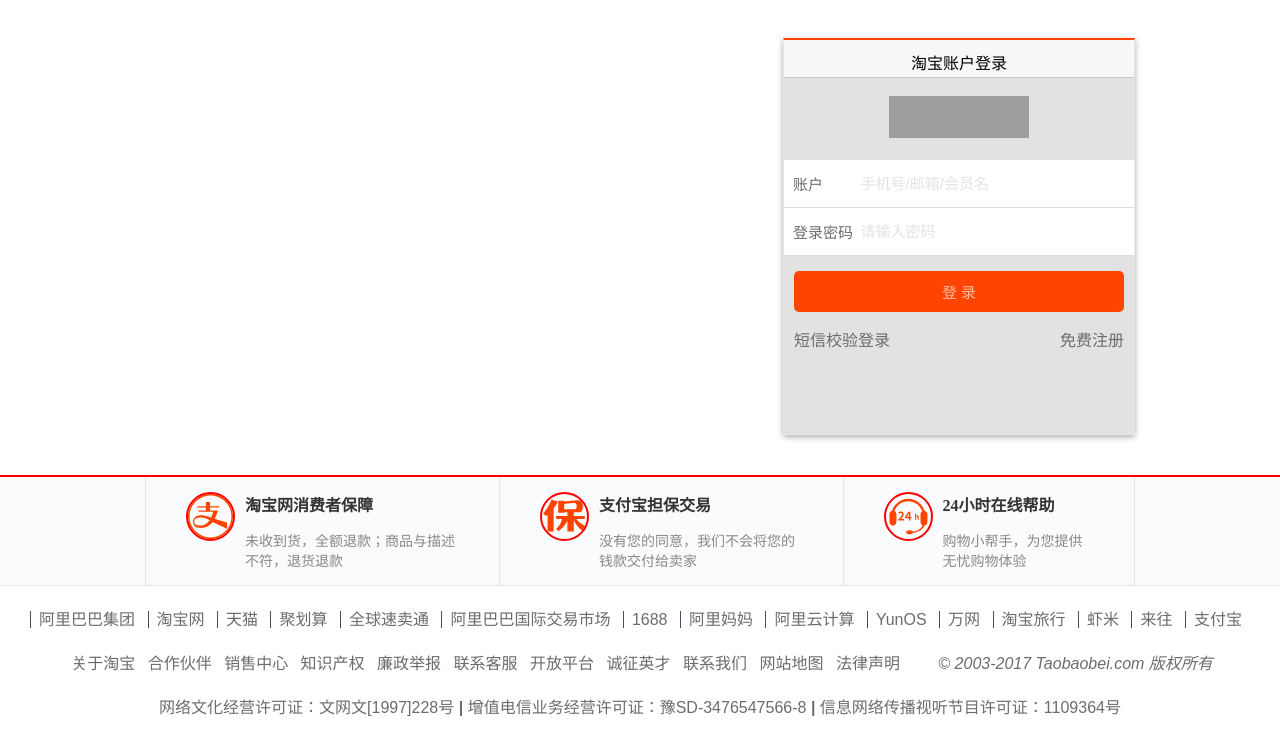
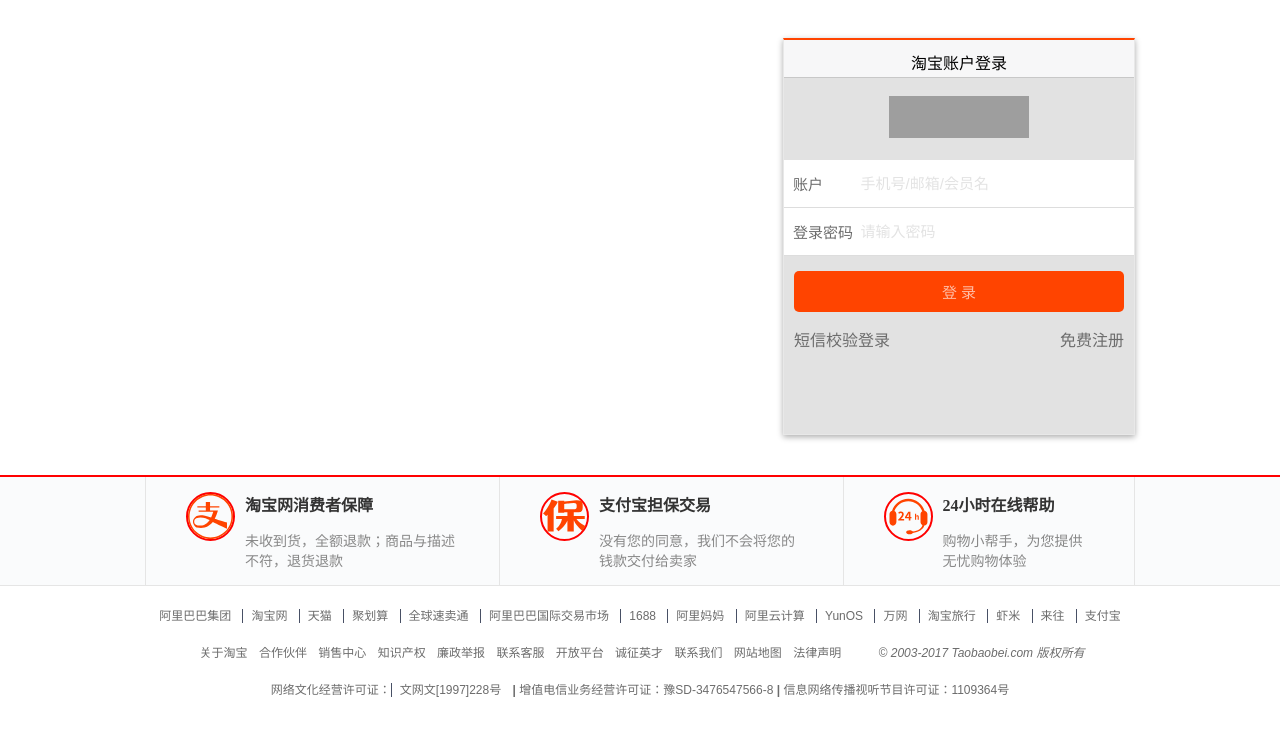
Before and after one commit to Yunicorn228/taobaobei, a plain HTML site: page index.html in a window 1280 px wide. Shown: the part 113-861 px from the top of the page. After the commit the page ends 840 px from the top, so only its background shows below. Drawn offline with Linux system fonts and the light colour scheme; grey boxes are pictures that could not be loaded.

Commit message:
link font size and hover fixed

```diff
--- a/index.css
+++ b/index.css
@@ -37,9 +37,7 @@
 }
 
 .login-box {
-  border-left: 1px solid #e8e8e8;
-  border-right: 1px solid #e8e8e8;
-  border-bottom: 1px solid #e8e8e8;
+  border: 1px solid #e8e8e8;
   border-top: 2px solid #f40;
   background-color: #e2e2e2;
   height: 394px;
@@ -102,7 +100,7 @@
   border: none;
 }
 
-::placeholder {
+.login ::placeholder {
   opacity: 0.2;
 }
 
@@ -153,7 +151,7 @@
 
 .bar-box {
   display: flex;
-  padding: 15px 40px 15px 40px;
+  padding: 15px 40px;
   border-left: 1px solid #e5e5e5;
 }
 
@@ -190,23 +188,29 @@
 
 .companys {
   margin: 20px auto;
+  font-size: 12px;
 }
 
-.companys a,
-.sells a {
+.links a {
   padding: 0px 8px;
   border-left: 1px solid #485065;
   text-decoration: none;
   color: #6c6c6c;
+  font-size: 12px;
 }
+/*
+.companys:first-child {
+  border: none;
+} */
 
-.com1 a {
+.companys a:first-of-type {
   border: none;
 }
 
 .sells {
   margin: auto;
   color: #6c6c6c;
+  font-size: 12px;
 }
 
 .sells a {
@@ -221,9 +225,14 @@
 .liscens {
   margin: 20px auto 30px auto;
   color: #6c6c6c;
+  font-size: 12px;
 }
 
 .liscens a {
   text-decoration: none;
   color: #6c6c6c;
 }
+
+.links a:hover {
+  color: #f40;
+}
--- a/index.html
+++ b/index.html
@@ -297,7 +297,7 @@
 
                 <div class="links">
                     <div class="companys">
-                        <a class="com1" href="">阿里巴巴集团</a>
+                        <a href="">阿里巴巴集团</a>
                         <a href="">淘宝网</a>
                         <a href="">天猫</a>
                         <a href="">聚划算</a>
```
